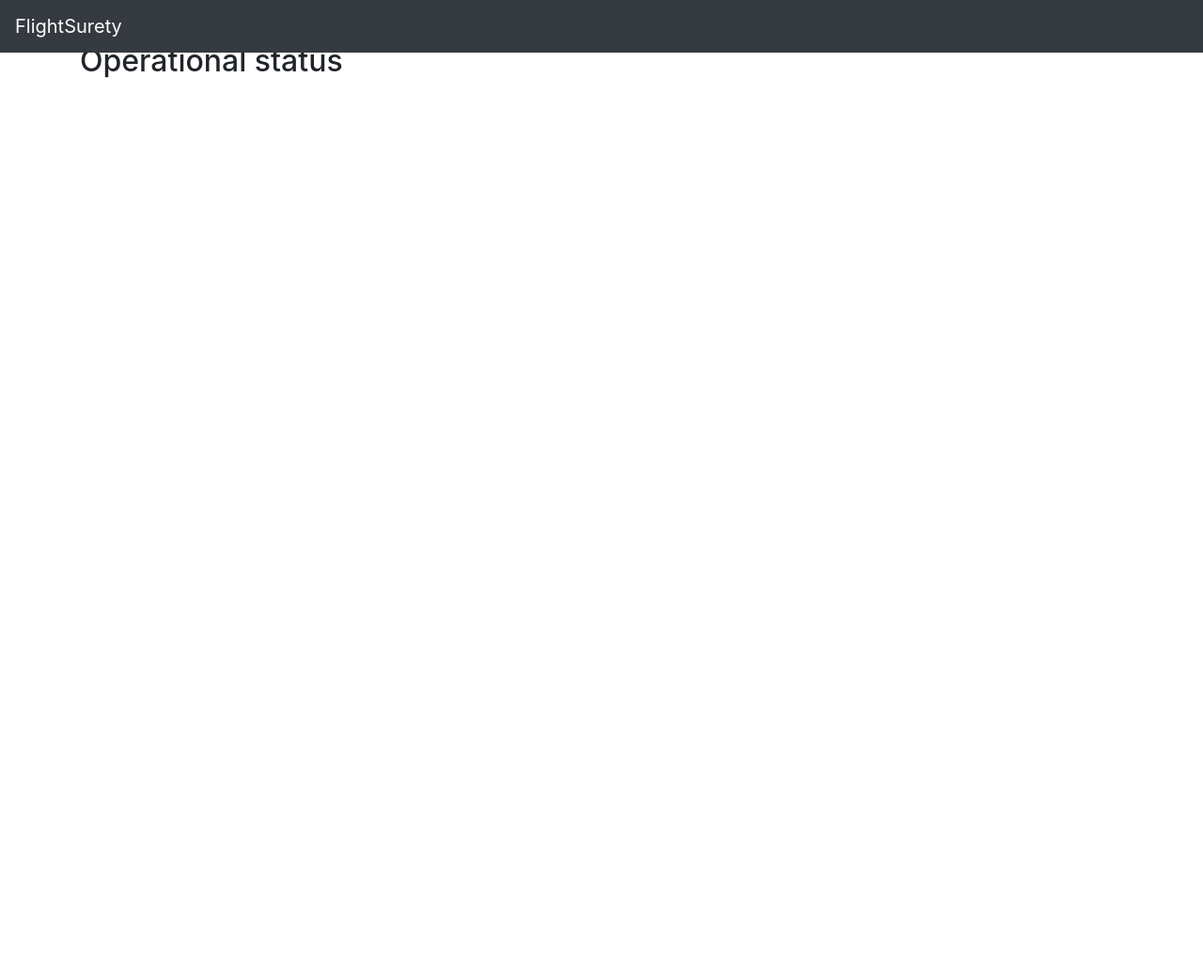
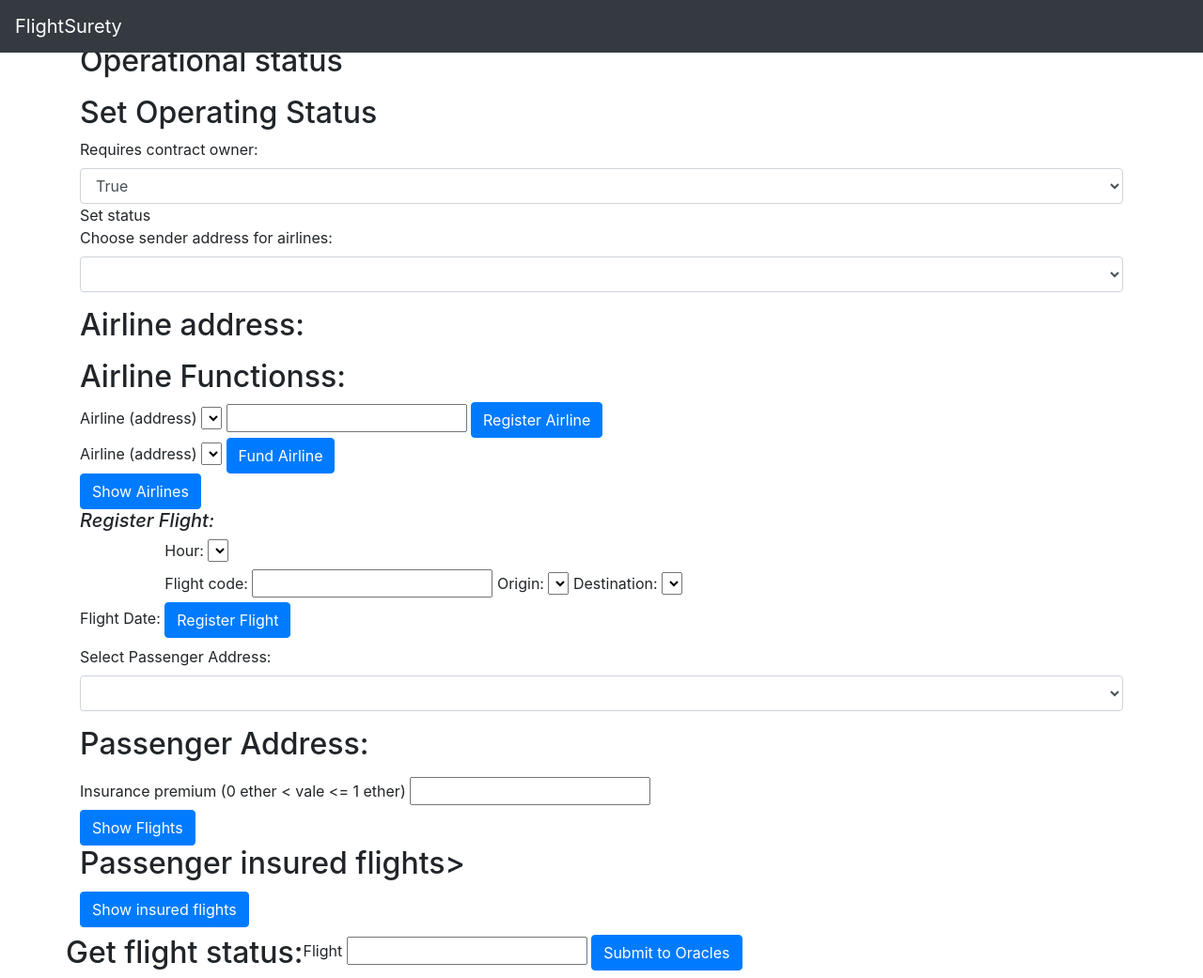
Before and after one commit to kkeaveney/udacity-blockchain-developer-nanodegree, a website: page Project_7/src/dapp/index.html in a window 1280 px wide. Shown: the whole page at 94% size. Before the commit the page ends 800 px from the top, so only its background shows below. Drawn offline with nearby package versions, Linux system fonts and the light colour scheme.

Commit message:
displayFlights()

```diff
--- a/Project_7/src/dapp/contract.js
+++ b/Project_7/src/dapp/contract.js
@@ -6,7 +6,6 @@ import Web3 from 'web3';
 export default class Contract {
     constructor(network, callback) {
 
-        let firstAirline = '0xf17f52151EbEF6C7334FAD080c5704D77216b732';
         let config = Config[network];
         this.web3 = new Web3(new Web3.providers.WebsocketProvider(config.url));
         this.initialize(callback);
@@ -15,7 +14,7 @@ export default class Contract {
         this.airlines = [];
 
         this.flightSuretyApp = new this.web3.eth.Contract(FlightSuretyApp.abi, config.appAddress, config.dataAddress);
-        this.flightSuretyData = new this.web3.eth.Contract(FlightSuretyData.abi, config.dataAddress, firstAirline);
+        //this.flightSuretyData = new this.web3.eth.Contract(FlightSuretyData.abi, config.dataAddress, firstAirline);
     }
 
     initialize(callback) {
--- a/Project_7/src/dapp/index.html
+++ b/Project_7/src/dapp/index.html
@@ -27,8 +27,116 @@
             <h2>Operational status</h2>
             <em><p id="opStatusPlaceholder"></p></em>
       </div>
+      <div>
+        <h2> Set Operating Status </h2>
+          <label for="setOpstat">Requires contract owner:</label>
+          <select id = "setOpstat" class="form-control">
+            <option value = "true">True</option>
+            <option value = "true">False</option>
+          </select>
+          <btn class"btn btn-primary" id="setStatus">Set status</btn>
+      </div>
+    </main>
 
+    <main class="container">
+      <div class="userInfoBox">
+        <div class ="form-group">
+          <label for="selectAddress">Choose sender address for airlines:</label>
+          <select id="selectAddress" class="form-control">
+          </select>
+        </div>
+        <h2> Airline address:</h2>
+        <p id="currentAddress"></p>
+      </div>
     </main>
+
+    <main class="container">
+      <div>
+        <h2> Airline Functionss:</h2>
+        <div id="airlineFunctions">
+          <label for ="airlineAddress">Airline (address)</label>
+          <select id="airlineAddress">
+          </select>
+          <input type="text" id="airlineName">
+          <btn class="btn btn-primary" id="register-airline">Register Airline</btn>
+        </div>
+
+        <div id="fundAirline">
+          <label for="airlineFundAddress">Airline (address)</label>
+          <select id="airlineFundAddress">
+          </select>
+          <btn class="btn btn-primary" id="fund-airline">Fund Airline</btn>
+        </div>
+
+        <div>
+          <btn class="btn btn-primary" id="show-airlines">Show Airlines</btn>
+          <div id = "showRegisterdAirlines">
+          </div>
+      </div>
+      <div id = "registerFlightForm">
+        <h5><em>Register Flight:</em></h5>
+        <label for ="flightDepartureDay">Flight Date:</label>
+        <label type="date" id="flightDepartureDay" name="departureDay">
+        <label for="flightHour">Hour:</label>
+        <select id="flightHour">
+        </select>
+        <div id ="flightDetails">
+          <label for="flightCode">Flight code:</label>
+          <input type="text" id="flightCode">
+          <label for="flightOrigin">Origin:</label>
+          <select id="flightOrigin">
+          </select>
+          <span id="originCode"></span>
+          <label for="flightOrigin">Destination:</label>
+          <select id ="flightDestination">
+          <select>
+          <span id="destinationCode"></span>
+        </div>
+
+        <btn class="btn btn-primary" id="registerFlight">Register Flight</btn>
+      </div>
+    </div>
+  </main>
+
+  <main class="container">
+    <div class ="passengerInfoBox">
+      <div class="form-group">
+        <label for="selectPassengerAddress"> Select Passenger Address:</label>
+        <select id="selectPassengerAddress" class ="form-control">
+        </select>
+      </div>
+      <h2> Passenger Address:</h2>
+      <p id="passengerAddress"></p>
+      <div>
+        <label for="premiumValue"> Insurance premium (0 ether < vale <= 1 ether)</label>
+        <input type="text" id="premiumValue">
+      </div>
+    </div>
+
+    <div>
+      <btn class="btn btn-primary" id="show-flights">Show Flights</btn>
+      <div id="showRegisterdFlights">
+      </div>
+    </div>
+
+    <div>
+      <h2> Passenger insured flights><h2>
+      <btn class="btn btn-primary" id="insuredFlights">Show insured flights</btn>
+      <div id="insuredFlights">
+      </div>
+    </div>
+  </main>
+
+  <main class="container">
+    <div class="row top-20">
+      <h2>Get flight status:</h2>
+      <div>
+        <label class="form">Flight</label> <input type="text" id="flight-number"> <btn class="btn btn-primary" id="submit-oracle">Submit to Oracles</btn>
+      </div>
+
+    </div>
+
+  </main>
 
 </body>
 
```
